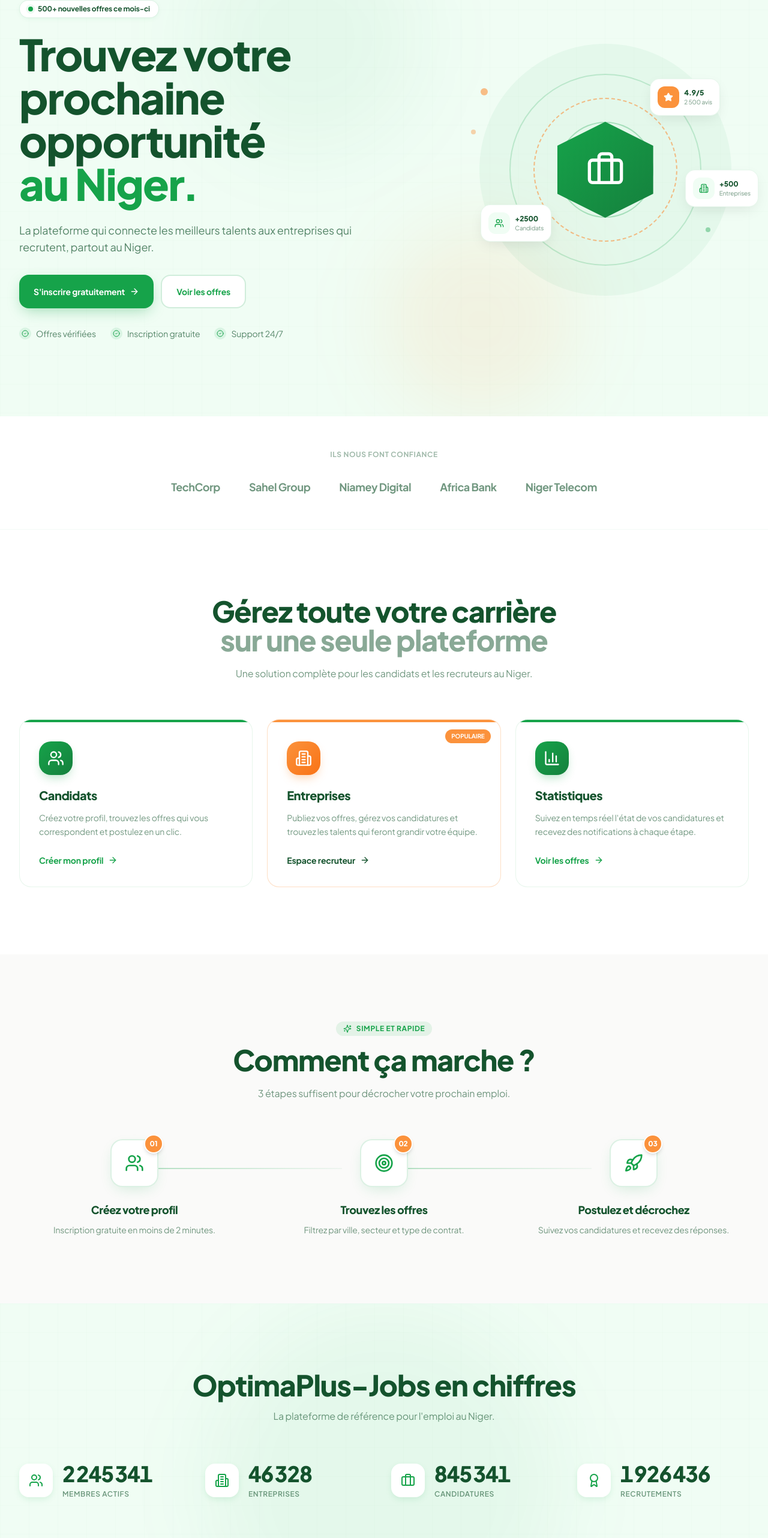
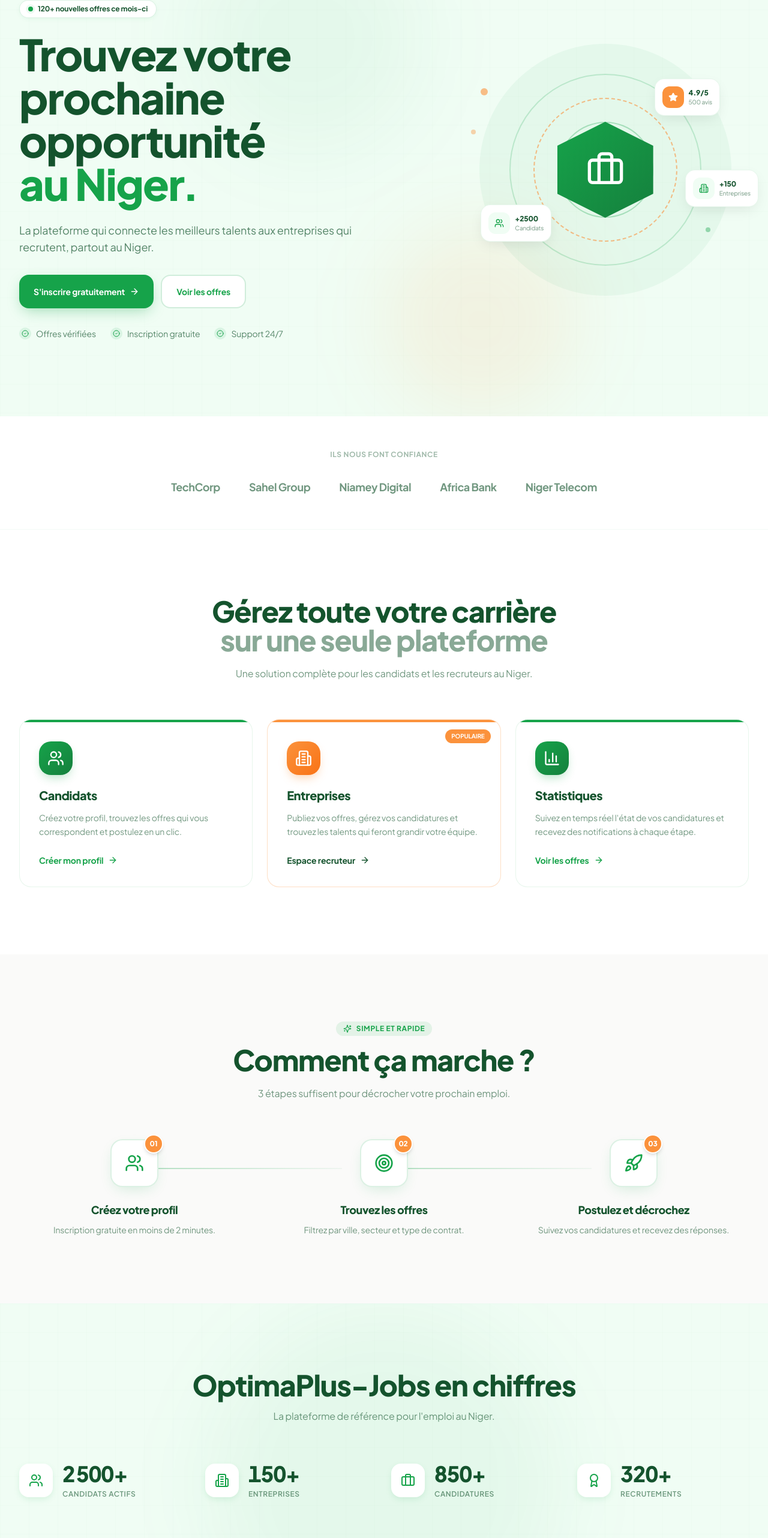
Before and after one commit to abbaagi10/optimumjobs-frontend, a React (Vite) app: page / in a window 1280 px wide. Shown: the part 233-2797 px from the top of the page at 60% size. Built offline with nearby package versions, Linux system fonts and the light colour scheme.

Commit message:
🎨 Refonte UI : thème orange + chiffres réalistes

```diff
--- a/src/components/Layout.tsx
+++ b/src/components/Layout.tsx
@@ -25,8 +25,8 @@ const TopBar = () => {
     <div className="bg-[#14532D] text-white text-sm">
       <div className="max-w-7xl mx-auto px-4 py-2.5 flex items-center justify-center relative">
         <p className="text-center font-medium text-xs sm:text-sm">
-          🎉 <strong className="text-[#FCD34D]">500 nouvelles offres</strong> publiées ce mois-ci.{' '}
-          <a href="#" className="underline font-semibold hover:text-[#FCD34D] transition-colors">
+          🎉 <strong className="text-[#FB923C]">500 nouvelles offres</strong> publiées ce mois-ci.{' '}
+          <a href="#" className="underline font-semibold hover:text-[#FB923C] transition-colors">
             Découvrez-les
           </a>
         </p>
@@ -66,7 +66,7 @@ const NotificationBell = () => {
         aria-label="Notifications"
       >
         <Bell className="w-5 h-5" strokeWidth={1.75} />
-        <span className="absolute top-1.5 right-1.5 w-2 h-2 bg-[#FCD34D] rounded-full ring-2 ring-white" />
+        <span className="absolute top-1.5 right-1.5 w-2 h-2 bg-[#FB923C] rounded-full ring-2 ring-white" />
       </button>
       {isOpen && (
         <div className="absolute right-0 mt-2 w-80 max-w-[calc(100vw-2rem)] bg-white border border-[#16A34A]/10 rounded-xl shadow-xl overflow-hidden z-50">
@@ -172,8 +172,8 @@ const Footer = () => {
 
           <div>
             <Link to="/" className="inline-flex items-center gap-2 mb-4">
-              <div className="w-9 h-9 rounded-lg bg-[#FCD34D] flex items-center justify-center">
-                <Briefcase className="w-5 h-5 text-[#14532D]" strokeWidth={2.5} />
+              <div className="w-9 h-9 rounded-lg bg-[#FB923C] flex items-center justify-center">
+                <Briefcase className="w-5 h-5 text-white" strokeWidth={2.5} />
               </div>
               <span className="font-extrabold text-white tracking-tight">
                 OptimaPlus-Jobs
@@ -191,32 +191,32 @@ const Footer = () => {
           <div>
             <h4 className="text-sm font-bold text-white mb-5">Candidats</h4>
             <ul className="space-y-3">
-              <li><a href="#" className="text-sm text-white/70 hover:text-[#FCD34D] transition-colors">Rechercher un emploi</a></li>
-              <li><a href="#" className="text-sm text-white/70 hover:text-[#FCD34D] transition-colors">Créer mon profil</a></li>
-              <li><a href="#" className="text-sm text-white/70 hover:text-[#FCD34D] transition-colors">Mes candidatures</a></li>
-              <li><a href="#" className="text-sm text-white/70 hover:text-[#FCD34D] transition-colors">Conseils carrière</a></li>
+              <li><a href="#" className="text-sm text-white/70 hover:text-[#FB923C] transition-colors">Rechercher un emploi</a></li>
+              <li><a href="#" className="text-sm text-white/70 hover:text-[#FB923C] transition-colors">Créer mon profil</a></li>
+              <li><a href="#" className="text-sm text-white/70 hover:text-[#FB923C] transition-colors">Mes candidatures</a></li>
+              <li><a href="#" className="text-sm text-white/70 hover:text-[#FB923C] transition-colors">Conseils carrière</a></li>
             </ul>
           </div>
 
           <div>
             <h4 className="text-sm font-bold text-white mb-5">Recruteurs</h4>
             <ul className="space-y-3">
-              <li><a href="#" className="text-sm text-white/70 hover:text-[#FCD34D] transition-colors">Publier une offre</a></li>
-              <li><a href="#" className="text-sm text-white/70 hover:text-[#FCD34D] transition-colors">Gérer mes annonces</a></li>
-              <li><a href="#" className="text-sm text-white/70 hover:text-[#FCD34D] transition-colors">Consulter les candidats</a></li>
-              <li><a href="#" className="text-sm text-white/70 hover:text-[#FCD34D] transition-colors">Solutions entreprise</a></li>
+              <li><a href="#" className="text-sm text-white/70 hover:text-[#FB923C] transition-colors">Publier une offre</a></li>
+              <li><a href="#" className="text-sm text-white/70 hover:text-[#FB923C] transition-colors">Gérer mes annonces</a></li>
+              <li><a href="#" className="text-sm text-white/70 hover:text-[#FB923C] transition-colors">Consulter les candidats</a></li>
+              <li><a href="#" className="text-sm text-white/70 hover:text-[#FB923C] transition-colors">Solutions entreprise</a></li>
             </ul>
           </div>
 
           <div>
             <h4 className="text-sm font-bold text-white mb-5">Restez informé</h4>
-            <div className="flex items-center bg-white/10 rounded-lg p-1 focus-within:ring-2 focus-within:ring-[#FCD34D]/50 transition-all">
+            <div className="flex items-center bg-white/10 rounded-lg p-1 focus-within:ring-2 focus-within:ring-[#FB923C]/50 transition-all">
               <input
                 type="email"
                 placeholder="Votre email"
                 className="flex-1 bg-transparent px-3 py-2 text-sm text-white placeholder-white/50 focus:outline-none"
               />
-              <button className="bg-[#FCD34D] text-[#14532D] text-xs font-bold px-4 py-2 rounded-md transition-colors hover:bg-white">
+              <button className="bg-[#FB923C] text-white text-xs font-bold px-4 py-2 rounded-md transition-colors hover:bg-white hover:text-[#FB923C]">
                 OK
               </button>
             </div>
@@ -226,7 +226,7 @@ const Footer = () => {
                 <a
                   key={i}
                   href={s.href}
-                  className="w-9 h-9 rounded-full bg-white/10 hover:bg-[#FCD34D] hover:text-[#14532D] flex items-center justify-center transition-colors"
+                  className="w-9 h-9 rounded-full bg-white/10 hover:bg-[#FB923C] hover:text-white flex items-center justify-center transition-colors"
                 >
                   <s.icon className="w-4 h-4" />
                 </a>
@@ -316,11 +316,11 @@ export const Layout = ({ children }: LayoutProps) => {
                 <div className="w-10 h-10 rounded-xl bg-gradient-to-br from-[#16A34A] to-[#15803D] flex items-center justify-center shadow-[0_4px_12px_-2px_rgba(22,163,74,0.3)] group-hover:scale-105 group-hover:shadow-[0_6px_16px_-2px_rgba(22,163,74,0.4)] transition-all duration-300">
                   <Briefcase className="w-5 h-5 text-white" strokeWidth={2.5} />
                 </div>
-                <span className="absolute -top-1 -right-1 w-3 h-3 bg-[#FCD34D] rounded-full border-2 border-white" />
+                <span className="absolute -top-1 -right-1 w-3 h-3 bg-[#FB923C] rounded-full border-2 border-white" />
               </div>
               <div className="flex flex-col leading-none">
                 <span className="text-base font-extrabold text-[#14532D] tracking-tight">
-                  OptimaPlus<span className="text-[#FCD34D]">-Jobs</span>
+                  OptimaPlus<span className="text-[#FB923C]">-Jobs</span>
                 </span>
                 <span className="text-[9px] font-semibold text-[#16A34A] tracking-wider uppercase mt-0.5">
                   Niger
--- a/src/pages/HomePage.tsx
+++ b/src/pages/HomePage.tsx
@@ -43,7 +43,7 @@ const PARTNERS = ['TechCorp', 'Sahel Group', 'Niamey Digital', 'Africa Bank', 'N
 // COMPOSANT — COMPTEUR ANIMÉ
 // ==========================================================
 
-const AnimatedCounter = ({ value, label, icon: Icon, duration = 2000 }: any) => {
+const AnimatedCounter = ({ value, label, icon: Icon, suffix = '', duration = 2000 }: any) => {
   const [count, setCount] = useState(0);
   const ref = useRef<HTMLDivElement>(null);
   const [inView, setInView] = useState(false);
@@ -79,7 +79,7 @@ const AnimatedCounter = ({ value, label, icon: Icon, duration = 2000 }: any) =>
       </div>
       <div className="min-w-0">
         <div className="text-3xl sm:text-4xl font-extrabold text-[#14532D] tracking-tight leading-none tabular-nums">
-          {formatted}
+          {formatted}{suffix}
         </div>
         <div className="text-xs text-[#14532D]/60 mt-1.5 uppercase tracking-wider font-semibold">
           {label}
@@ -125,7 +125,7 @@ const GeometricDecoration = () => (
       </div>
       <div>
         <p className="text-xs font-extrabold text-[#14532D] leading-none">4.9/5</p>
-        <p className="text-[10px] text-[#14532D]/60 leading-none mt-1">2 500 avis</p>
+        <p className="text-[10px] text-[#14532D]/60 leading-none mt-1">500 avis</p>
       </div>
     </div>
 
@@ -146,7 +146,7 @@ const GeometricDecoration = () => (
         <Building2 className="w-4 h-4 text-[#16A34A]" />
       </div>
       <div>
-        <p className="text-xs font-extrabold text-[#14532D] leading-none">+500</p>
+        <p className="text-xs font-extrabold text-[#14532D] leading-none">+150</p>
         <p className="text-[10px] text-[#14532D]/60 leading-none mt-1">Entreprises</p>
       </div>
     </div>
@@ -201,7 +201,7 @@ export const HomePage = () => {
                   <span className="relative inline-flex rounded-full h-2 w-2 bg-[#16A34A]" />
                 </span>
                 <span className="text-xs font-bold text-[#14532D]">
-                  500+ nouvelles offres ce mois-ci
+                  120+ nouvelles offres ce mois-ci
                 </span>
               </div>
 
@@ -465,10 +465,10 @@ export const HomePage = () => {
 
           <div className="grid grid-cols-1 sm:grid-cols-2 lg:grid-cols-4 gap-8 lg:gap-6">
 
-            <AnimatedCounter value="2245341" label="Membres actifs" icon={Users} />
-            <AnimatedCounter value="46328" label="Entreprises" icon={Building2} />
-            <AnimatedCounter value="845341" label="Candidatures" icon={Briefcase} />
-            <AnimatedCounter value="1926436" label="Recrutements" icon={Award} />
+            <AnimatedCounter value="2500" suffix="+" label="Candidats actifs" icon={Users} />
+            <AnimatedCounter value="150" suffix="+" label="Entreprises" icon={Building2} />
+            <AnimatedCounter value="850" suffix="+" label="Candidatures" icon={Briefcase} />
+            <AnimatedCounter value="320" suffix="+" label="Recrutements" icon={Award} />
           </div>
         </div>
       </section>
```
